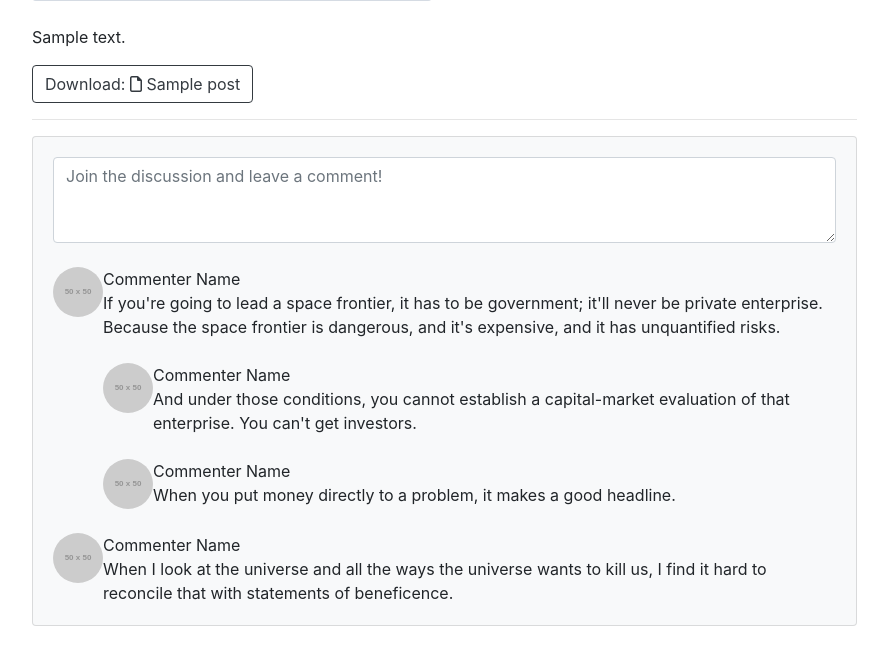
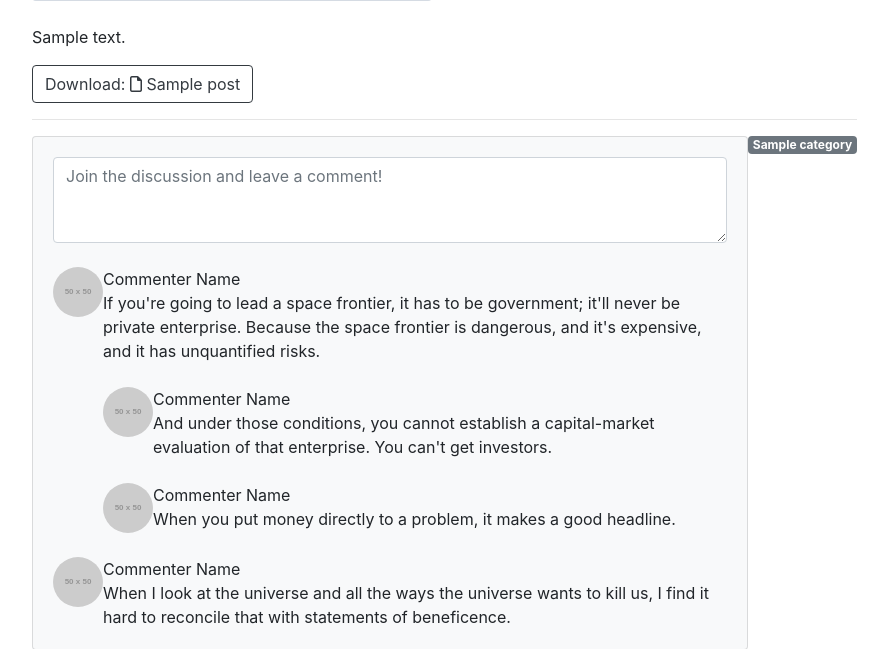
Before and after one commit to MinhoeKim/doit_Django, a Django app: template blog/templates/blog/post_detail.html in a window 1280 px wide. Shown: the part 600-1249 px from the top of the page, without its empty margins (53-941 px from the left). Run offline with Django 4.2, Linux system fonts and the light colour scheme; the template is opened without the code that fills it: most values are stand-ins (such as "Sample title", 1, 10 or a date in 2020); grey boxes marked "Sample" are stand-in pictures; grey boxes labelled with a size stand in for pictures from a placeholder-image service; some libraries are stand-ins or nearby versions.

Commit message:
포스트상세 페이지에 카테고리 기능 추가하기

```diff
--- a/blog/templates/blog/post_detail.html
+++ b/blog/templates/blog/post_detail.html
@@ -57,6 +57,11 @@
         </div>
         <!-- Comments section-->
         <div id="comment-area">
+              {% if post.category %}
+                <span class="badge badge-secondary float-right">{{post.category}}</span>
+              {% else %}
+                <span class="badge badge-secondary float-right">미분류</span>
+              {% endif %}
             <section class="mb-5">
                 <div class="card bg-light">
                     <div class="card-body">
--- a/blog/views.py
+++ b/blog/views.py
@@ -15,7 +15,11 @@ class PostList(ListView):
 
 class PostDetail(DetailView):
     model = Post
-
+    def get_context_data(self, **kwargs):
+        context = super(PostDetail, self).get_context_data()
+        context['categories'] = Category.objects.all()
+        context['no_category_post_count'] = Post.objects.filter(category=None).count()
+        return context
 # def index(request):
 #     posts = Post.objects.all().order_by('-pk')
 #
```
Also changed, not shown: blog/tests.py (+9 -10 lines).
